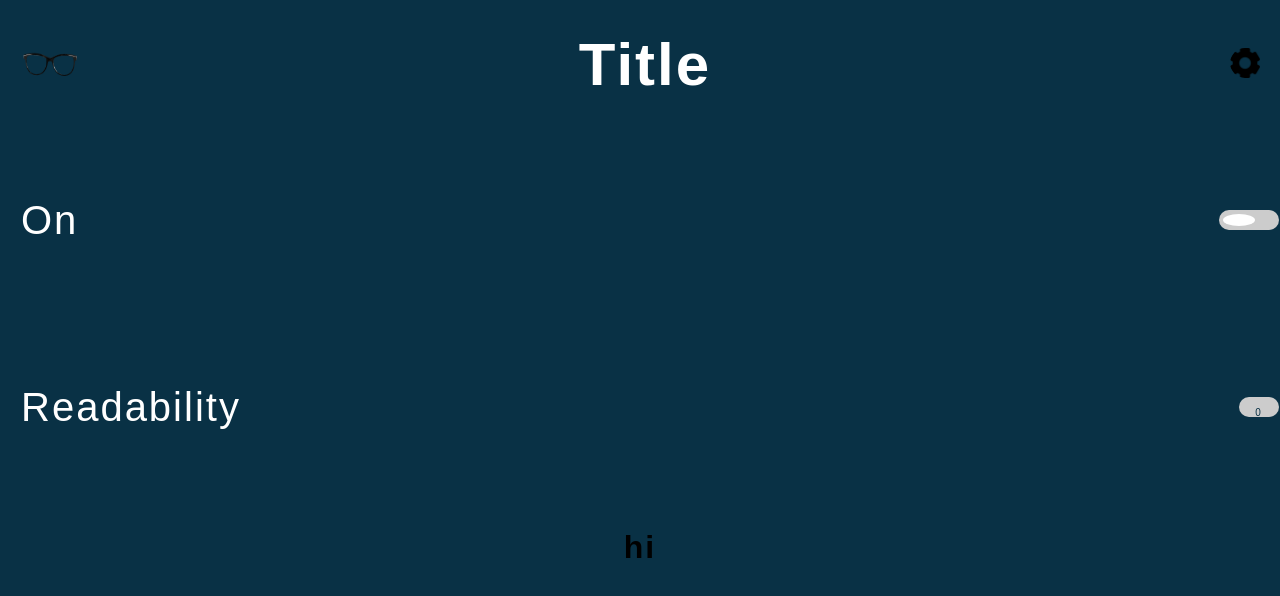
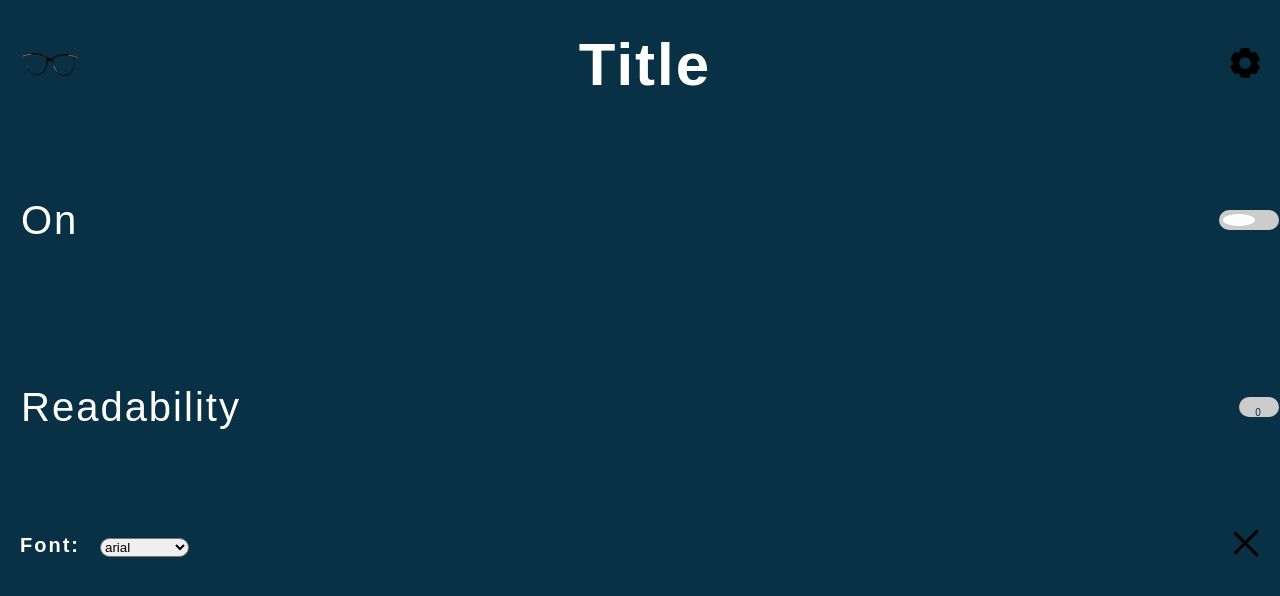
Before and after one commit to okarioto/Easy-Reader, a React (Create React App) app: page /settings in a window 1280 px wide. Shown: the top 596 px of the page. Built offline with nearby package versions, Linux system fonts and the light colour scheme.

Commit message:
added settings functionality

```diff
--- a/src/Header/Header.css
+++ b/src/Header/Header.css
@@ -28,5 +28,5 @@
 }
 
 .homeSettingsLogo:hover {
- filter: invert(100%)
+ filter: invert(70%)
 }
--- a/src/Settings/Settings.css
+++ b/src/Settings/Settings.css
@@ -0,0 +1,33 @@
+.settings {
+ margin-top: 20px;
+ display: flex;
+ justify-content: space-between;
+ align-items: center;
+}
+
+.settings:hover {
+ background: white;
+ .fontType {
+   color: var(--mainColor);
+ }
+}
+
+.fontType {
+ font-size: 20px;
+ color: var(--textColor);
+ font-weight: bold;
+ text-transform: capitalize;
+ margin-right: 20px;
+ padding-left: 20px;
+}
+
+.SettingsXLogo {
+ width: 30px;
+ height: 30px;
+ padding-right: 20px;
+ transition: filter 0.3s ease-in-out;
+}
+
+.SettingsXLogo:hover {
+ filter: invert(70%)
+}
--- a/src/Settings/Settings.jsx
+++ b/src/Settings/Settings.jsx
@@ -6,9 +6,23 @@ import App from "../App";
 const Settings = () => {
 
  return (
-  <div>
-   <h1>hi</h1>
+  <div className="settings">
+   {/* start of dropdown menu */}
+   <div class="dropdown">
+    <label for="font-type" className="fontType">Font:</label>
+    <select name="font-type" id="font-type">
+     <option value="1" className="fontName">arial</option>
+     <option value="2" className="fontName">comic sans</option>
+     <option value="3" className="fontName">verdana</option>
+     <option value="4" className="fontName">tahoma</option>
+     <option value="4" className="fontName">open sans</option>
+    </select>
   </div>
+  {/* x to go back to home page */}
+  <Link to="/">
+   <img className="SettingsXLogo" src="./images/Transparent_X.png" alt="X" />
+  </Link>
+ </div>
  );
 }
 
```
Also changed, not shown: public/images/Transparent_X.png (added).
